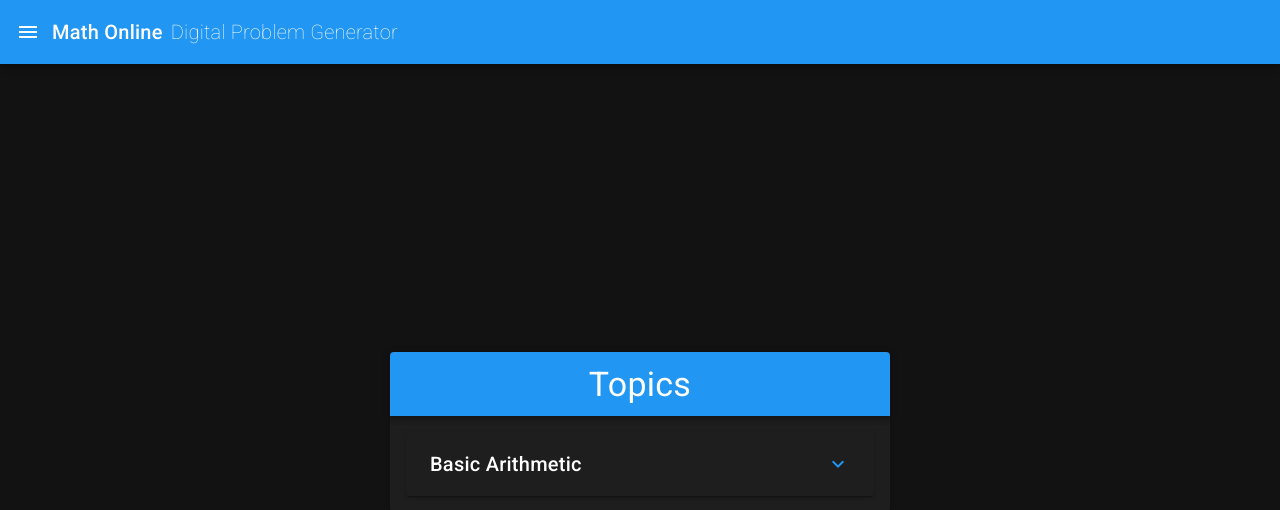
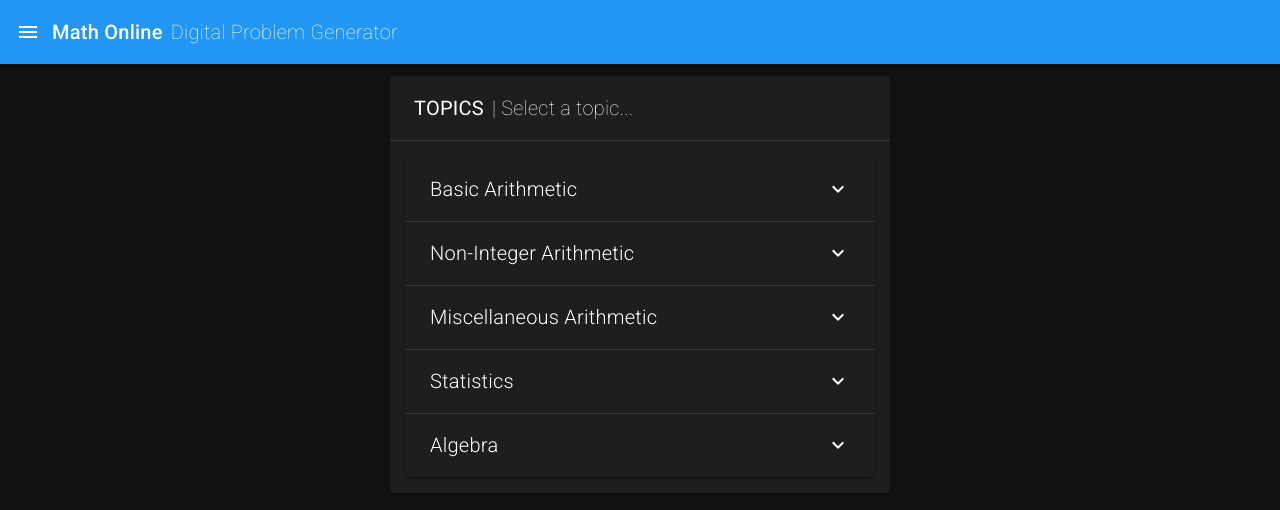
Before and after one commit to christian83182/MathsOnline, a Vue app: page /#/ in a window 1280 px wide. Shown: the top 510 px of the page. Built offline with nearby package versions, Linux system fonts and the light colour scheme.

Commit message:
Added a section on the menu for most future features. Added light/dark theme toggle from rollover menu. Menu is now constructed from data.

```diff
--- a/src/components/NavBar.vue
+++ b/src/components/NavBar.vue
@@ -1,6 +1,6 @@
 <template>
     <div>
-        <v-app-bar app color="blue" clipped-left>
+        <v-app-bar app color="blue" clipped-left dark>
             <v-app-bar-nav-icon  @click="drawerOpen = !drawerOpen"></v-app-bar-nav-icon>
             <v-toolbar-title class="pa-0">
                 <span class="title mr-2 d-none d-sm-inline-flex">Math Online</span>
@@ -12,13 +12,20 @@
 
         <v-navigation-drawer v-model="drawerOpen" app clipped>
             <v-list>
-
                 <v-list-item link>
                     <v-list-item-action> <v-icon>mdi-alert-circle</v-icon> </v-list-item-action>
                     <v-list-item-content> <v-list-item-title>Nothing here yet!</v-list-item-title> </v-list-item-content>
                 </v-list-item>
+            </v-list>
 
-            </v-list>
+            <template v-slot:append>
+                <div class="ma-2">
+                    <v-btn block @click="toggleDarkMode">
+                        <v-icon left>mdi-brightness-6</v-icon>
+                        {{ isDarkMode() ? "Light Theme" : "Dark Theme" }}
+                    </v-btn>
+                </div>
+            </template>
         </v-navigation-drawer>
     </div>
 </template>
@@ -28,7 +35,15 @@
         name: "NavBar",
         data(){
             return {
-                drawerOpen: false
+                drawerOpen: false,
+            }
+        },
+        methods:{
+            toggleDarkMode(){
+                this.$vuetify.theme.dark = !this.$vuetify.theme.dark;
+            },
+            isDarkMode(){
+                return this.$vuetify.theme.dark;
             }
         }
     }
--- a/src/views/Home.vue
+++ b/src/views/Home.vue
@@ -1,38 +1,32 @@
 <template>
-  <v-container class="fill-height" fluid>
-    <v-row align="center" justify="center" no-gutters>
-      <v-col cols="8">
-        <v-card class="mx-auto pa-0" max-width="500">
+  <v-container fluid>
+    <v-row align="center" justify="center">
+      <v-col cols="12">
+        <v-card class="mx-auto mt-0" max-width="500">
+          <v-card-title class="mx-auto">
+            <span class="font-weight-regular mx-2">TOPICS</span>
+            <span class="font-weight-thin">| Select a topic...</span>
+          </v-card-title>
+          <v-divider></v-divider>
+          <v-card-text>
+            <v-expansion-panels focusable multiple>
+              <v-expansion-panel v-for="(topic, index) in topicsList" :key="index">
+                <v-expansion-panel-header class="title font-weight-light">
+                  {{ topic.name }}
+                </v-expansion-panel-header>
 
-          <v-toolbar class="blue">
-            <v-toolbar-title class="display-1 mx-auto" > Topics</v-toolbar-title>
-          </v-toolbar>
-
-          <div class="pa-4">
-            <v-expansion-panels focusable>
-              <v-expansion-panel>
-                <v-expansion-panel-header class="title">
-                  Basic Arithmetic
-                  <template v-slot:actions>
-                    <v-icon color="primary">$expand</v-icon>
-                  </template>
-                </v-expansion-panel-header>
-                <v-expansion-panel-content>
-
+                <v-expansion-panel-content class="pa-0">
                   <v-list dense>
-                    <v-list-item-group>
-                      <v-list-item>Addition</v-list-item>
-                      <v-list-item>Subtraction</v-list-item>
-                      <v-list-item>Multiplication</v-list-item>
-                      <v-list-item>Division</v-list-item>
-                    </v-list-item-group>
+                    <v-list-item v-for="(subTopic, subIndex) in topic.subTopics" :key="subIndex" class="px-0" @click="$emit('click')">
+                      <v-list-item-icon><v-icon :color="topic.color">{{ subTopic.icon }}</v-icon> </v-list-item-icon>
+                      <v-list-item-content class="font-weight-light">{{ subTopic.name }}</v-list-item-content>
+                      <v-list-item-action><v-icon :color="topic.color">mdi-chevron-right</v-icon></v-list-item-action>
+                    </v-list-item>
                   </v-list>
-
                 </v-expansion-panel-content>
               </v-expansion-panel>
             </v-expansion-panels>
-
-          </div>
+          </v-card-text>
         </v-card>
       </v-col>
     </v-row>
@@ -42,5 +36,54 @@
 <script>
 export default {
   name: "home",
+  data(){
+    return{
+      topicsList:[{
+        name: "Basic Arithmetic",
+        color:"orange",
+        subTopics:[
+          {name:"Addition",icon:"mdi-plus"},
+          {name:"Subtraction",icon:"mdi-minus"},
+          {name:"Multiplication",icon:"mdi-close"},
+          {name:"Division",icon:"mdi-division"}]
+      },{
+        name: "Non-Integer Arithmetic",
+        color:"orange",
+        subTopics:[
+          {name:"Decimals",icon:"mdi-decimal"},
+          {name:"Fractions",icon:"mdi-ab-testing"},
+          {name:"Percentages",icon:"mdi-percent"}]
+      },{
+        name: "Miscellaneous Arithmetic",
+        color:"orange",
+        subTopics:[
+          {name:"Area",icon:"mdi-square-outline"},
+          {name:"Volume",icon:"mdi-cube-outline"},
+          {name:"Time",icon:"mdi-clock-outline"},
+          {name:"Currency",icon:"mdi-currency-gbp"}]
+      },{
+        name: "Statistics",
+        color:"orange",
+        subTopics:[
+          {name:"Mean",icon:"mdi-poll"},
+          {name:"Median",icon:"mdi-align-vertical-center"},
+          {name:"Mode",icon:"mdi-chart-scatter-plot"},
+          {name:"Range",icon:"mdi-arrow-expand-horizontal"}]
+      },{
+        name: "Algebra",
+        color:"orange",
+        subTopics:[
+          {name:"Simplifying Expressions",icon:"mdi-square-root"},
+          {name:"Using Formulas",icon:"mdi-function-variant"},
+          {name:"Solving Equations",icon:"mdi-thought-bubble"}]
+      }]
+    };
+  }
 };
 </script>
+
+<style scoped>
+  .v-expansion-panel-content__wrap{
+    padding-left: 0px;
+  }
+</style>
```
